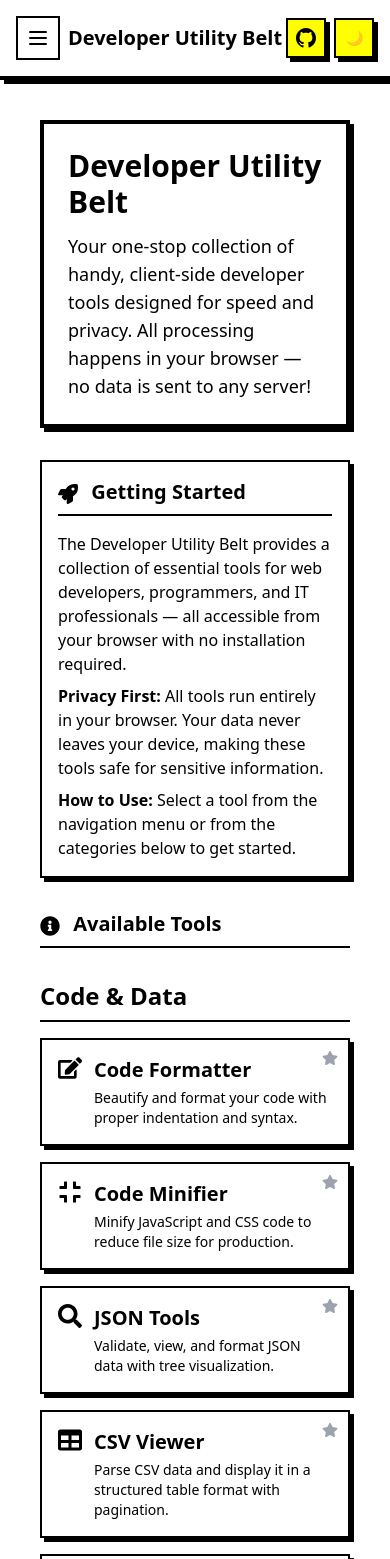
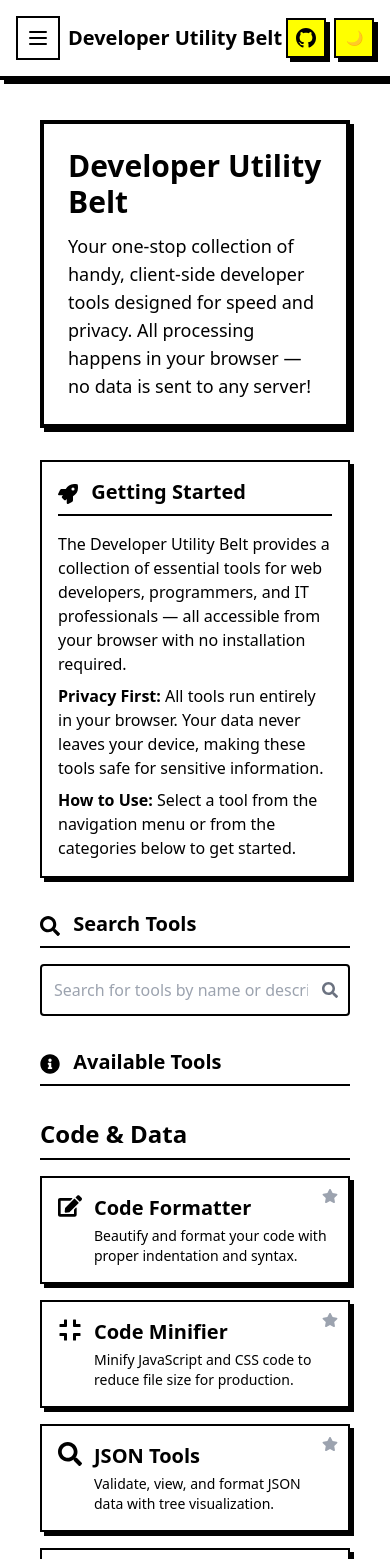
Before and after one commit to iseif/developer-utility-belt, a React (Vite) app: page / in a window 390 px wide. Shown: the top 1559 px of the page. Built offline with nearby package versions, Linux system fonts and the light colour scheme.

Commit message:
added ability to search/filter tools

```diff
--- a/src/components/layout/Nav.tsx
+++ b/src/components/layout/Nav.tsx
@@ -2,7 +2,8 @@ import React, { useState } from 'react';
 import { getNavCategories, toolsByCategory } from '../../data/toolsData';
 import { useFavoritesContext } from '../../hooks/useFavoritesContext';
 import FavoriteButton from '../common/FavoriteButton';
-import { FaStar } from 'react-icons/fa';
+import { FaSearch, FaStar } from 'react-icons/fa';
+import { useToolsFilter } from '../../hooks/useToolsFilter';
 
 interface NavProps {
   isNavOpen: boolean;
@@ -41,11 +42,30 @@ const Nav: React.FC<NavProps> = ({ isNavOpen }) => {
     favorites.includes(tool.path)
   );
 
+  // Use the custom hook for filtering tools
+  const { searchQuery, filteredTools, handleSearchChange, searchResultsKey } =
+    useToolsFilter(allTools);
+
   // Toggle favorites expansion
   const [areFavoritesExpanded, setAreFavoritesExpanded] =
     useState<boolean>(true);
   const toggleFavorites = () => {
     setAreFavoritesExpanded(!areFavoritesExpanded);
+  };
+
+  // Toggle search results expansion
+  const [areSearchResultsExpanded, setAreSearchResultsExpanded] =
+    useState<boolean>(true);
+  const toggleSearchResults = () => {
+    setAreSearchResultsExpanded(!areSearchResultsExpanded);
+  };
+
+  const handleLocalSearchChange = (e: React.ChangeEvent<HTMLInputElement>) => {
+    handleSearchChange(e);
+    // Auto-expand search results when typing
+    if (e.target.value.trim() !== '') {
+      setAreSearchResultsExpanded(true);
+    }
   };
 
   return (
@@ -55,7 +75,68 @@ const Nav: React.FC<NavProps> = ({ isNavOpen }) => {
       <h2 className="font-bold text-xl mb-4 border-b-2 border-border-color pb-2 dark:border-dark-border-color">
         Tools
       </h2>
+
+      {/* Search input */}
+      <div className="mb-4">
+        <div className="relative">
+          <input
+            type="text"
+            placeholder="Search tools..."
+            value={searchQuery}
+            onChange={handleLocalSearchChange}
+            className="w-full p-2 pr-8 border-2 border-border-color dark:border-dark-border-color rounded bg-primary-bg dark:bg-dark-primary-bg text-primary-text dark:text-dark-primary-text focus:outline-none focus:ring-2 focus:ring-accent"
+          />
+          <FaSearch className="absolute right-3 top-1/2 transform -translate-y-1/2 text-gray-500 dark:text-gray-400" />
+        </div>
+      </div>
+
       <div className="space-y-2">
+        {/* Search Results */}
+        {searchQuery.trim() !== '' && (
+          <div key={searchResultsKey} className="mb-3">
+            <button
+              onClick={toggleSearchResults}
+              className="w-full flex items-center justify-between text-sm font-medium text-primary-text dark:text-dark-primary-text mb-1 px-2 py-1 hover:bg-gray-100 dark:hover:bg-gray-800 rounded transition-colors"
+            >
+              <span className="flex items-center">
+                <FaSearch className="text-gray-600 mr-1" /> Search Results (
+                {filteredTools.length})
+              </span>
+              <span className="transform transition-transform duration-200">
+                {areSearchResultsExpanded ? '−' : '+'}
+              </span>
+            </button>
+
+            {areSearchResultsExpanded && (
+              <ul className="ml-4 border-l-2 border-gray-200 dark:border-gray-700 pl-2">
+                {filteredTools.length > 0 ? (
+                  filteredTools.map((tool, index) => (
+                    <li key={`search-${tool.name}-${index}`} className="mb-1">
+                      <div className="flex items-center">
+                        <a
+                          href={tool.path}
+                          className="flex-grow block p-2 border-2 border-transparent text-primary-text dark:text-dark-primary-text hover:border-border-color hover:bg-accent hover:font-bold hover:shadow-solid dark:hover:border-dark-border-color dark:hover:bg-gray-700 dark:hover:shadow-dark-solid"
+                        >
+                          {tool.name}
+                        </a>
+                        <FavoriteButton
+                          isFavorite={isFavorite(tool.path)}
+                          onClick={() => toggleFavorite(tool.path)}
+                          className="p-1"
+                        />
+                      </div>
+                    </li>
+                  ))
+                ) : (
+                  <li className="text-sm text-gray-500 dark:text-gray-400 p-2">
+                    No tools found matching "{searchQuery}".
+                  </li>
+                )}
+              </ul>
+            )}
+          </div>
+        )}
+
         {navCategories.map((category) => (
           <div key={category.name} className="mb-3">
             {category.name !== 'General' ? (
@@ -107,8 +188,11 @@ const Nav: React.FC<NavProps> = ({ isNavOpen }) => {
                       {areFavoritesExpanded && (
                         <ul className="ml-4 border-l-2 border-gray-200 dark:border-gray-700 pl-2">
                           {favoriteTools.length > 0 ? (
-                            favoriteTools.map((tool) => (
-                              <li key={tool.path} className="mb-1">
+                            favoriteTools.map((tool, index) => (
+                              <li
+                                key={`favorite-${tool.name}-${index}`}
+                                className="mb-1"
+                              >
                                 <div className="flex items-center">
                                   <a
                                     href={tool.path}
@@ -138,8 +222,11 @@ const Nav: React.FC<NavProps> = ({ isNavOpen }) => {
 
                 {/* Render other items for non-General categories */}
                 {category.name !== 'General' &&
-                  category.items.map((item) => (
-                    <li key={item.name} className="mb-1">
+                  category.items.map((item, index) => (
+                    <li
+                      key={`category-${category.name}-${item.name}-${index}`}
+                      className="mb-1"
+                    >
                       <div className="flex items-center">
                         <a
                           href={item.path}
--- a/src/data/toolsData.tsx
+++ b/src/data/toolsData.tsx
@@ -243,7 +243,7 @@ export const toolsByCategory: Record<string, Tool[]> = {
       icon: <FaFingerprint className="align-middle" />,
     },
   ],
-  'Network & Info': [
+  Network: [
     {
       name: 'IP Address Info',
       path: '/ip-info',
@@ -257,33 +257,6 @@ export const toolsByCategory: Record<string, Tool[]> = {
       description:
         'Parse and analyze User Agent strings to extract browser and OS information.',
       icon: <FaSearch className="align-middle" />,
-    },
-    {
-      name: 'Network Ports',
-      path: '/network-ports',
-      description:
-        'Reference for common network ports, protocols, and services.',
-      icon: <FaServer className="align-middle" />,
-    },
-    {
-      name: 'HTTP Status Codes',
-      path: '/http-status-codes',
-      description:
-        'Reference for HTTP status codes with descriptions and categories.',
-      icon: <FaServer className="align-middle" />,
-    },
-    {
-      name: 'HTTP Headers',
-      path: '/http-headers',
-      description:
-        'Reference for HTTP request and response headers with descriptions.',
-      icon: <FaServer className="align-middle" />,
-    },
-    {
-      name: 'MIME Type Lookup',
-      path: '/mime-lookup',
-      description: 'Find MIME types for file extensions and vice versa.',
-      icon: <FaFileAlt className="align-middle" />,
     },
   ],
   'Graphics & Design': [
--- /dev/null
+++ b/src/hooks/useToolsFilter.tsx
@@ -0,0 +1,44 @@
+import { useState } from 'react';
+import { Tool } from '../data/toolsData';
+
+/**
+ * Custom hook for filtering tools based on search query
+ * This hook extracts the common filtering logic used in Nav and HomePage components
+ */
+export const useToolsFilter = (allTools: Tool[]) => {
+  const [searchQuery, setSearchQuery] = useState<string>('');
+
+  // Filter tools based on search query with deduplication
+  const filteredTools =
+    searchQuery.trim() === ''
+      ? []
+      : allTools
+          .filter(
+            (tool) =>
+              tool.name.toLowerCase().includes(searchQuery.toLowerCase()) ||
+              (tool.description &&
+                tool.description
+                  .toLowerCase()
+                  .includes(searchQuery.toLowerCase()))
+          )
+          // Deduplicate tools with the same path
+          .filter(
+            (tool, index, self) =>
+              index === self.findIndex((t) => t.path === tool.path)
+          );
+
+  const handleSearchChange = (e: React.ChangeEvent<HTMLInputElement>) => {
+    setSearchQuery(e.target.value);
+  };
+
+  // Create a unique key that changes when filteredTools changes
+  const searchResultsKey = `search-results-${searchQuery}-${filteredTools.length}`;
+
+  return {
+    searchQuery,
+    setSearchQuery,
+    filteredTools,
+    handleSearchChange,
+    searchResultsKey,
+  };
+};
--- a/src/pages/HomePage.tsx
+++ b/src/pages/HomePage.tsx
@@ -1,9 +1,10 @@
 import React from 'react';
 import { Link } from 'react-router-dom';
-import { FaInfoCircle, FaRocket, FaStar } from 'react-icons/fa';
+import { FaInfoCircle, FaRocket, FaSearch, FaStar } from 'react-icons/fa';
 import { toolsByCategory } from '../data/toolsData';
 import { useFavoritesContext } from '../hooks/useFavoritesContext';
 import FavoriteButton from '../components/common/FavoriteButton';
+import { useToolsFilter } from '../hooks/useToolsFilter';
 
 const HomePage: React.FC = () => {
   const { favorites, toggleFavorite, isFavorite } = useFavoritesContext();
@@ -15,6 +16,10 @@ const HomePage: React.FC = () => {
   const favoriteTools = allTools.filter((tool) =>
     favorites.includes(tool.path)
   );
+
+  // Use the custom hook for filtering tools
+  const { searchQuery, filteredTools, handleSearchChange, searchResultsKey } =
+    useToolsFilter(allTools);
 
   return (
     <div className="p-4 space-y-8">
@@ -55,6 +60,69 @@ const HomePage: React.FC = () => {
         </div>
       </section>
 
+      {/* Search Section */}
+      <section className="space-y-4">
+        <h2 className="text-xl font-bold border-b-2 border-border-color dark:border-dark-border-color pb-2 dark:text-dark-primary-text">
+          <FaSearch className="inline-block align-middle mr-2" /> Search Tools
+        </h2>
+        <div className="relative max-w-2xl">
+          <input
+            type="text"
+            placeholder="Search for tools by name or description..."
+            value={searchQuery}
+            onChange={handleSearchChange}
+            className="w-full p-3 pr-10 border-2 border-border-color dark:border-dark-border-color rounded bg-primary-bg dark:bg-dark-primary-bg text-primary-text dark:text-dark-primary-text focus:outline-none focus:ring-2 focus:ring-accent"
+          />
+          <FaSearch className="absolute right-3 top-1/2 transform -translate-y-1/2 text-gray-500 dark:text-gray-400" />
+        </div>
+
+        {searchQuery.trim() !== '' && (
+          <div
+            key={searchResultsKey}
+            className="grid grid-cols-1 md:grid-cols-2 lg:grid-cols-3 gap-4 mt-4"
+          >
+            {filteredTools.length > 0 ? (
+              filteredTools.map((tool, index) => (
+                <div
+                  key={`search-${tool.name}-${index}`}
+                  className="relative group h-full"
+                >
+                  <Link
+                    to={tool.path}
+                    className="block p-4 border-2 border-border-color dark:border-dark-border-color bg-primary-bg dark:bg-dark-primary-bg shadow-solid dark:shadow-dark-solid hover:bg-accent dark:hover:bg-gray-700 hover:text-primary-text dark:hover:text-dark-primary-text transition-colors duration-150 ease-in-out h-full flex flex-col"
+                  >
+                    <div className="flex items-start flex-grow">
+                      <div className="text-2xl mr-3 flex items-center justify-center group-hover:scale-110 transition-transform duration-150">
+                        {tool.icon}
+                      </div>
+                      <div>
+                        <h4 className="text-xl font-bold mb-1 text-primary-text dark:text-dark-primary-text">
+                          {tool.name}
+                        </h4>
+                        <p className="text-sm text-primary-text dark:text-dark-primary-text">
+                          {tool.description}
+                        </p>
+                      </div>
+                    </div>
+                  </Link>
+                  <div className="absolute top-2 right-2">
+                    <FavoriteButton
+                      isFavorite={isFavorite(tool.path)}
+                      onClick={() => toggleFavorite(tool.path)}
+                      className="p-1"
+                    />
+                  </div>
+                </div>
+              ))
+            ) : (
+              <div className="col-span-full text-center p-4 text-gray-500 dark:text-gray-400">
+                No tools found matching "{searchQuery}".
+              </div>
+            )}
+          </div>
+        )}
+      </section>
+
       {/* Favorites Section */}
       {favoriteTools.length > 0 && (
         <section className="space-y-4">
@@ -63,8 +131,11 @@ const HomePage: React.FC = () => {
             Your Favorites
           </h2>
           <div className="grid grid-cols-1 md:grid-cols-2 lg:grid-cols-3 gap-4">
-            {favoriteTools.map((tool) => (
-              <div key={tool.path} className="relative group h-full">
+            {favoriteTools.map((tool, index) => (
+              <div
+                key={`favorite-${tool.name}-${index}`}
+                className="relative group h-full"
+              >
                 <Link
                   to={tool.path}
                   className="block p-4 border-2 border-border-color dark:border-dark-border-color bg-primary-bg dark:bg-dark-primary-bg shadow-solid dark:shadow-dark-solid hover:bg-accent dark:hover:bg-gray-700 hover:text-primary-text dark:hover:text-dark-primary-text transition-colors duration-150 ease-in-out h-full flex flex-col"
@@ -109,8 +180,11 @@ const HomePage: React.FC = () => {
               {category}
             </h3>
             <div className="grid grid-cols-1 md:grid-cols-2 lg:grid-cols-3 gap-4">
-              {tools.map((tool) => (
-                <div key={tool.path} className="relative group h-full">
+              {tools.map((tool, index) => (
+                <div
+                  key={`category-${category}-${tool.name}-${index}`}
+                  className="relative group h-full"
+                >
                   <Link
                     to={tool.path}
                     className="block p-4 border-2 border-border-color dark:border-dark-border-color bg-primary-bg dark:bg-dark-primary-bg shadow-solid dark:shadow-dark-solid hover:bg-accent dark:hover:bg-gray-700 hover:text-primary-text dark:hover:text-dark-primary-text transition-colors duration-150 ease-in-out h-full flex flex-col"
```
